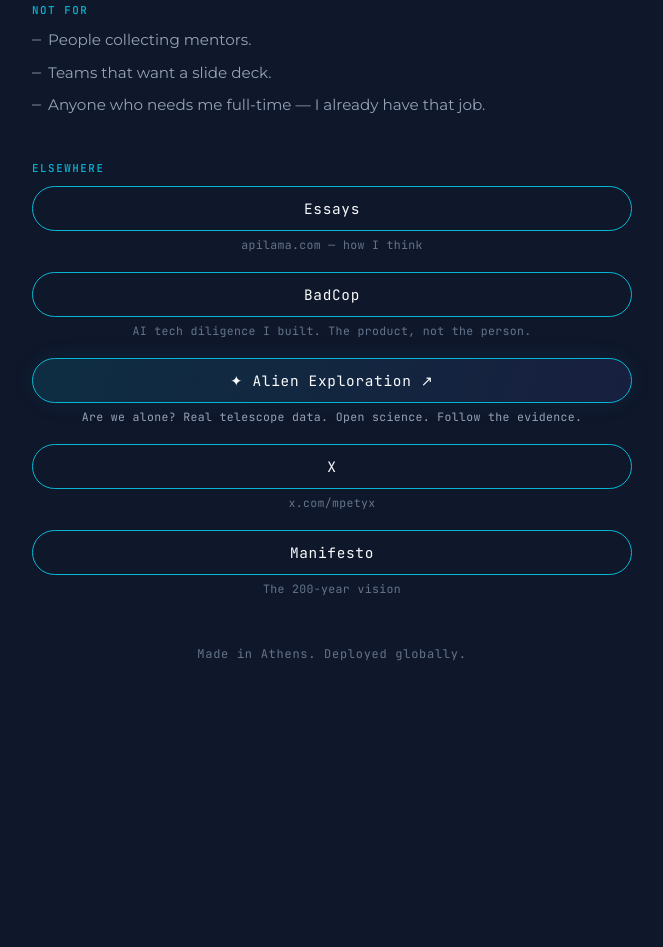
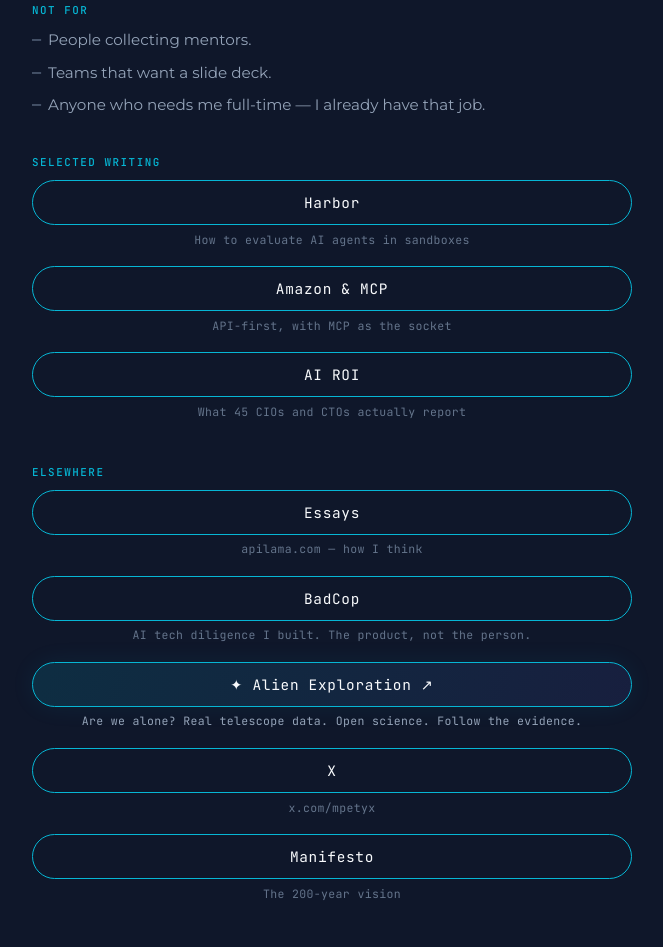
Before and after one commit to mpetyx/mpetyx.github.io, a plain HTML site: page index.html in a window 1280 px wide. Shown: the part 1049-1996 px from the top of the page, without its empty margins (308-971 px from the left). Before the commit the page ends 1751 px from the top, so only its background shows below. Drawn offline with Linux system fonts and the light colour scheme.

Commit message:
Add selected writing links to Harbor, Amazon MCP and AI ROI.
Deep links from the homepage to three essays on apilama.com, in the existing pill style, without changing the layout or CSS.

```diff
--- a/index.html
+++ b/index.html
@@ -462,6 +462,28 @@
       </ul>
     </section>
 
+    <section class="block" aria-labelledby="writing-label">
+      <h2 class="block-label" id="writing-label">Selected writing</h2>
+      <div class="links">
+
+        <div class="link-item">
+          <a class="pill" href="https://apilama.com/2026/11/05/how-to-evaluate-ai-agents-with-harbor/" target="_blank" rel="noopener noreferrer">Harbor</a>
+          <span class="link-caption">How to evaluate AI agents in sandboxes</span>
+        </div>
+
+        <div class="link-item">
+          <a class="pill" href="https://apilama.com/2026/09/13/amazon-never-went-mcp-first/" target="_blank" rel="noopener noreferrer">Amazon &amp; MCP</a>
+          <span class="link-caption">API-first, with MCP as the socket</span>
+        </div>
+
+        <div class="link-item">
+          <a class="pill" href="https://apilama.com/2026/04/30/the-ai-roi-reality-check-notes-from-the-trenches-with-45-global-tech-leaders/" target="_blank" rel="noopener noreferrer">AI ROI</a>
+          <span class="link-caption">What 45 CIOs and CTOs actually report</span>
+        </div>
+
+      </div>
+    </section>
+
     <nav class="elsewhere" aria-label="Elsewhere">
       <h2 class="block-label">Elsewhere</h2>
       <div class="links">
```
